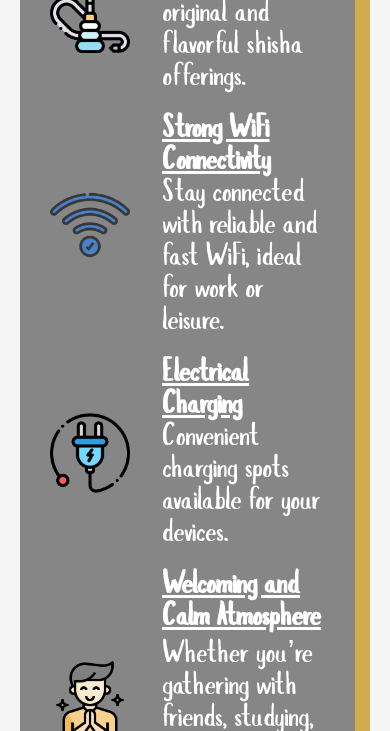
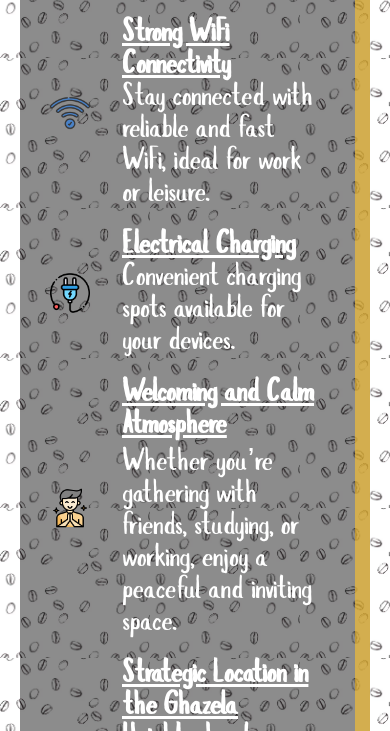
Before and after one commit to BelguesmiSakr/newscoffee, a plain HTML site: page index.html in a window 390 px wide. Shown: the part 842-1573 px from the top of the page. Drawn offline with Linux system fonts and the light colour scheme.

Commit message:
update path

```diff
--- a/style.css
+++ b/style.css
@@ -10,7 +10,7 @@
      font-family: 'Slopes', sans-serif;
      background-color: #f5f5f5;
      color: #333;
-     background-image: url("coffee-seeds-pattern.avif");
+     background-image: url("pictures/coffee-seeds-pattern.avif");
      /* Add your coffee seed image here */
      background-size: 150px;
      /* Adjust size for the effect */
@@ -134,4 +134,8 @@
      .main-container {
          flex-direction: column;
      }
+
+     .service-item img {
+         max-width: 40px;
+     }
  }
```
